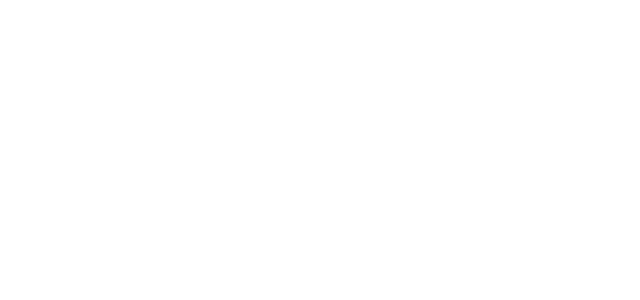
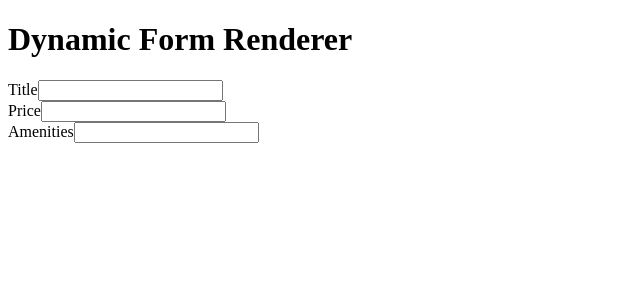
Before and after one commit to abhinav2000kiit/personal-prep, a React (Create React App) app: page /problems/dynamic-form-renderer in a window 1280 px wide. Before the commit this address had no page. Shown: the top 300 px of the page, without its empty margins (0-640 px from the left). Built offline with nearby package versions, Linux system fonts and the light colour scheme.

Commit message:
Add dynamic form renderer problem with configuration and types

```diff
--- /dev/null
+++ b/src/problems/dynamic-form-renderer/constants/demmyData.ts
@@ -0,0 +1,15 @@
+import { Field } from "../types";
+
+export const formConfig: Field[] = [
+    { type: "text", name: "title", label: "Title" },
+    { type: "number", name: "price", label: "Price" },
+    {
+      type: "group",
+      name: "amenities",
+      label: "Amenities",
+      fields: [
+        { type: "text", name: "amenities.wifi", label: "Wifi" },
+        { type: "text", name: "amenities.parking", label: "Parking" },
+      ],
+    },
+  ];
--- /dev/null
+++ b/src/problems/dynamic-form-renderer/index.tsx
@@ -0,0 +1,18 @@
+import { useState } from "react";
+import { formConfig } from "./constants/demmyData";
+
+export default function DynamicFormRenderer() {
+  const [formData, setFormData] = useState(formConfig);
+
+  return (
+    <div>
+      <h1>Dynamic Form Renderer</h1>
+      {formData.map((fc) => (
+        <div key={fc.name}>
+          <label htmlFor={fc.name}>{fc.label}</label>
+          <input type={fc.type} name={fc.name} />
+        </div>
+      ))}
+    </div>
+  );
+}
--- a/src/problems/registry.ts
+++ b/src/problems/registry.ts
@@ -16,4 +16,10 @@
     path: "/problems/searchbox",
     Component: lazy(() => import("./search-box")),
   },
+  {
+    id: "dynamic-form-renderer",
+    title: "Dynamic Form Renderer",
+    path: "/problems/dynamic-form-renderer",
+    Component: lazy(() => import("./dynamic-form-renderer")),
+  },
 ];
```
Also changed, not shown: src/problems/dynamic-form-renderer/types/index.d.ts (added, +12 -0 lines).
